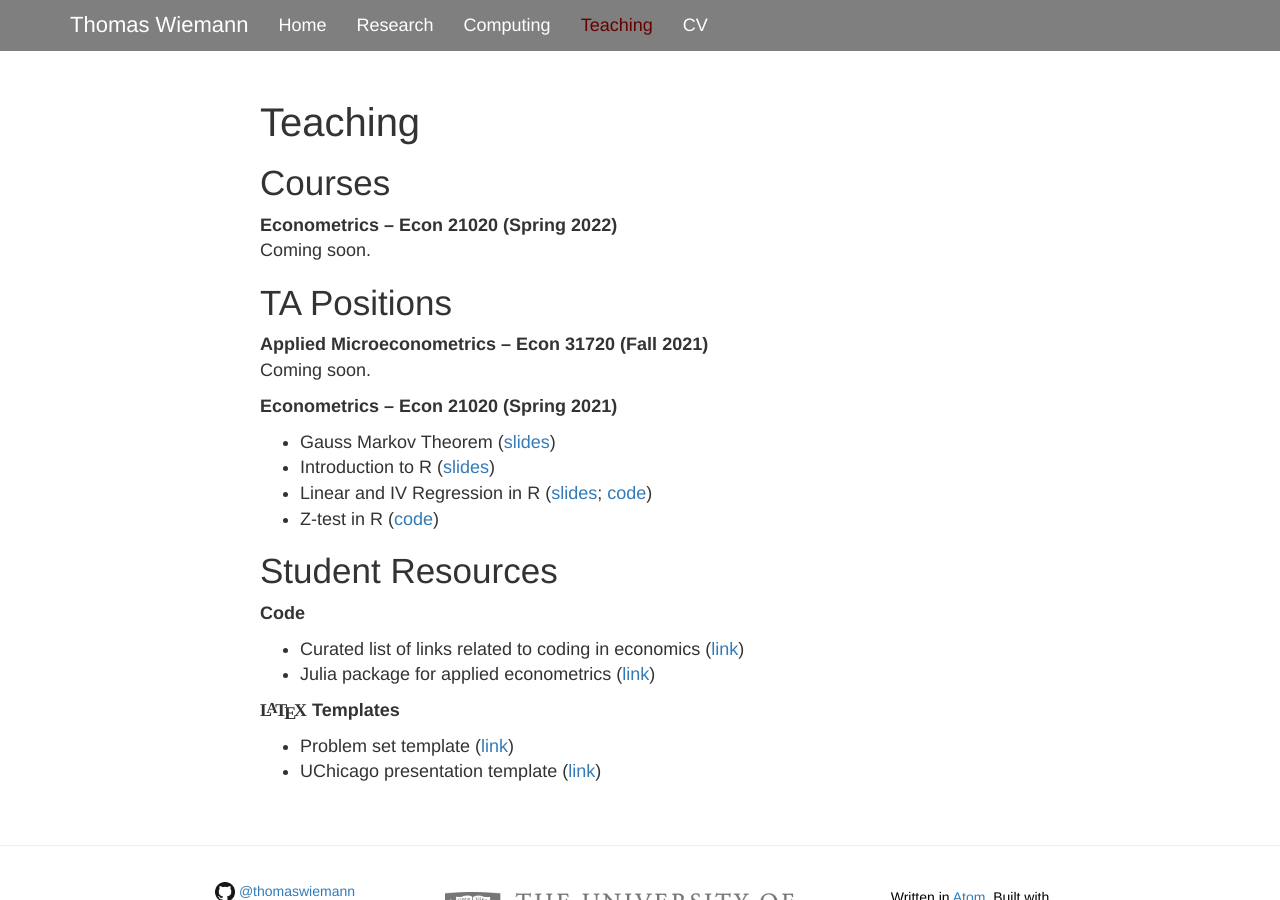
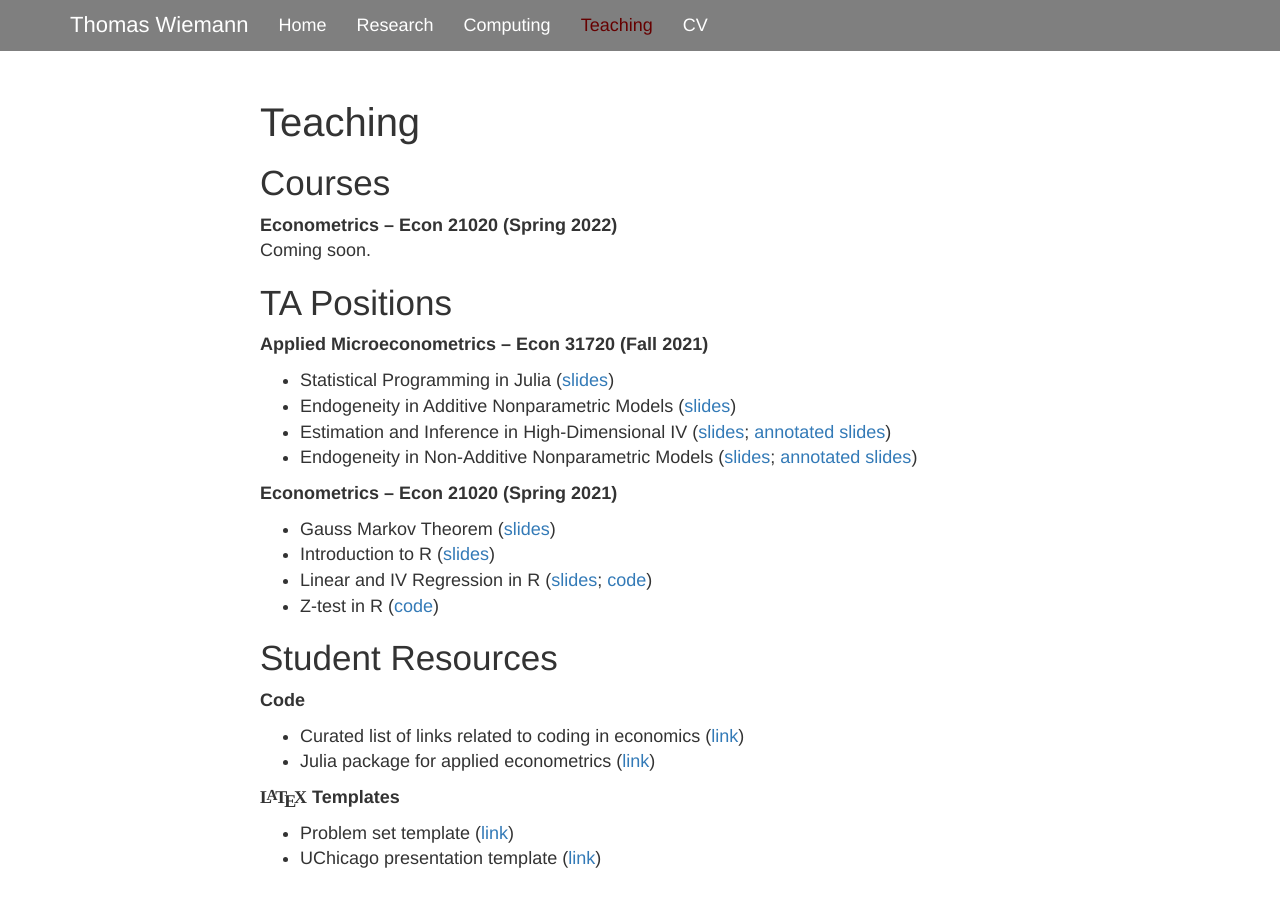
Before and after one commit to thomaswiemann/thomaswiemann.github.io, a Jekyll site: the page built from teaching.md, in a window 1280 px wide and 900 px high. Built offline with Jekyll 4.4.1, drawn with Linux system fonts in a browser that asks for light colours.

Commit message:
add teaching slides

```diff
--- a/teaching.md
+++ b/teaching.md
@@ -16,8 +16,11 @@ Coming soon.
 
 ## TA Positions
 
-**Applied Microeconometrics -- Econ 31720 (Fall 2021)** \
-Coming soon.
+**Applied Microeconometrics -- Econ 31720 (Fall 2021)**
+- Statistical Programming in Julia ([slides](/assets/teaching/Fall2021-Econ-31720/Econ_31720_discussion_1.pdf))
+- Endogeneity in Additive Nonparametric Models ([slides](/assets/teaching/Fall2021-Econ-31720/Econ_31720_discussion_2.pdf))
+- Estimation and Inference in High-Dimensional IV ([slides](/assets/teaching/Fall2021-Econ-31720/Econ_31720_discussion_3.pdf); [annotated slides](/assets/teaching/Fall2021-Econ-31720/Econ_31720_discussion_3_annotated.pdf))
+- Endogeneity in Non-Additive Nonparametric Models ([slides](/assets/teaching/Fall2021-Econ-31720/Econ_31720_discussion_4.pdf); [annotated slides](/assets/teaching/Fall2021-Econ-31720/Econ_31720_discussion_4_annotated.pdf))
 
 **Econometrics -- Econ 21020 (Spring 2021)**
 - Gauss Markov Theorem ([slides](/assets/teaching/Spring2020-Econ-21020/Econ21020_GMT.pdf))
```
Also changed, not shown: 16 other files.
